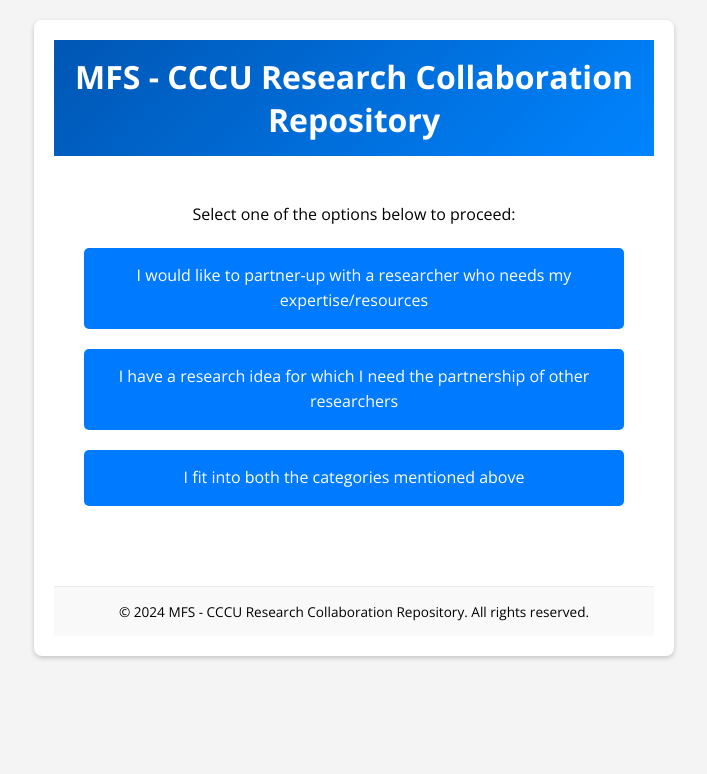
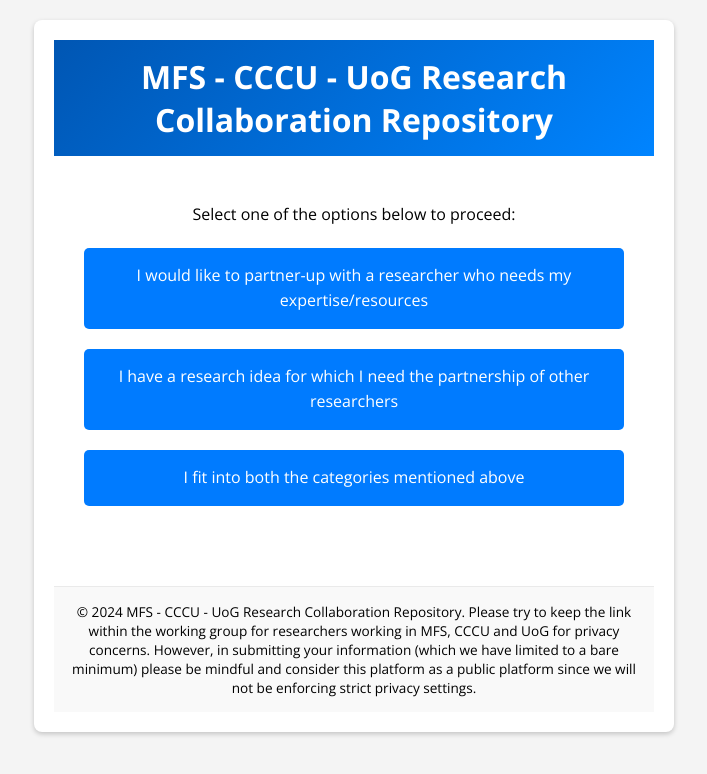
Before and after one commit to kiwizu3/sample-00001, a plain HTML site: page index.html in a window 1280 px wide. Shown: the whole page, without its empty margins (286-993 px from the left). Drawn offline with nearby package versions, Linux system fonts and the light colour scheme.

Commit message:
Update index.html

```diff
--- a/index.html
+++ b/index.html
@@ -1,7 +1,7 @@
 <!DOCTYPE html>
 <html>
 <head>
-<title>MFS - CCCU Research Collaboration Repository</title>
+<title>MFS - CCCU - UoG Research Collaboration Repository</title>
 <style>
   @import url('https://fonts.googleapis.com/css2?family=Open+Sans:wght@300;400;700&display=swap');
   body {
@@ -65,7 +65,7 @@
 <body>
 <div class="container">
   <div class="header">
-    <h1>MFS - CCCU Research Collaboration Repository</h1>
+    <h1>MFS - CCCU - UoG Research Collaboration Repository</h1>
   </div>
   <div class="content">
     <p>Select one of the options below to proceed:</p>
@@ -74,7 +74,8 @@
     <a href="https://docs.google.com/forms/d/e/1FAIpQLSeflWwuPLHhQVlOGNgv6-WK6NvoFL94VOPgouACDluroECtgQ/viewform?usp=sf_link" class="button">I fit into both the categories mentioned above</a>
   </div>
   <div class="footer">
-    &copy; 2024 MFS - CCCU Research Collaboration Repository. All rights reserved.
+    &copy; 2024 MFS - CCCU - UoG Research Collaboration Repository.
+    Please try to keep the link within the working group for researchers working in MFS, CCCU and UoG for privacy concerns. However, in submitting your information (which we have limited to a bare minimum) please be mindful and consider this platform as a public platform since we will not be enforcing strict privacy settings.
   </div>
 </div>
 </body>
```
